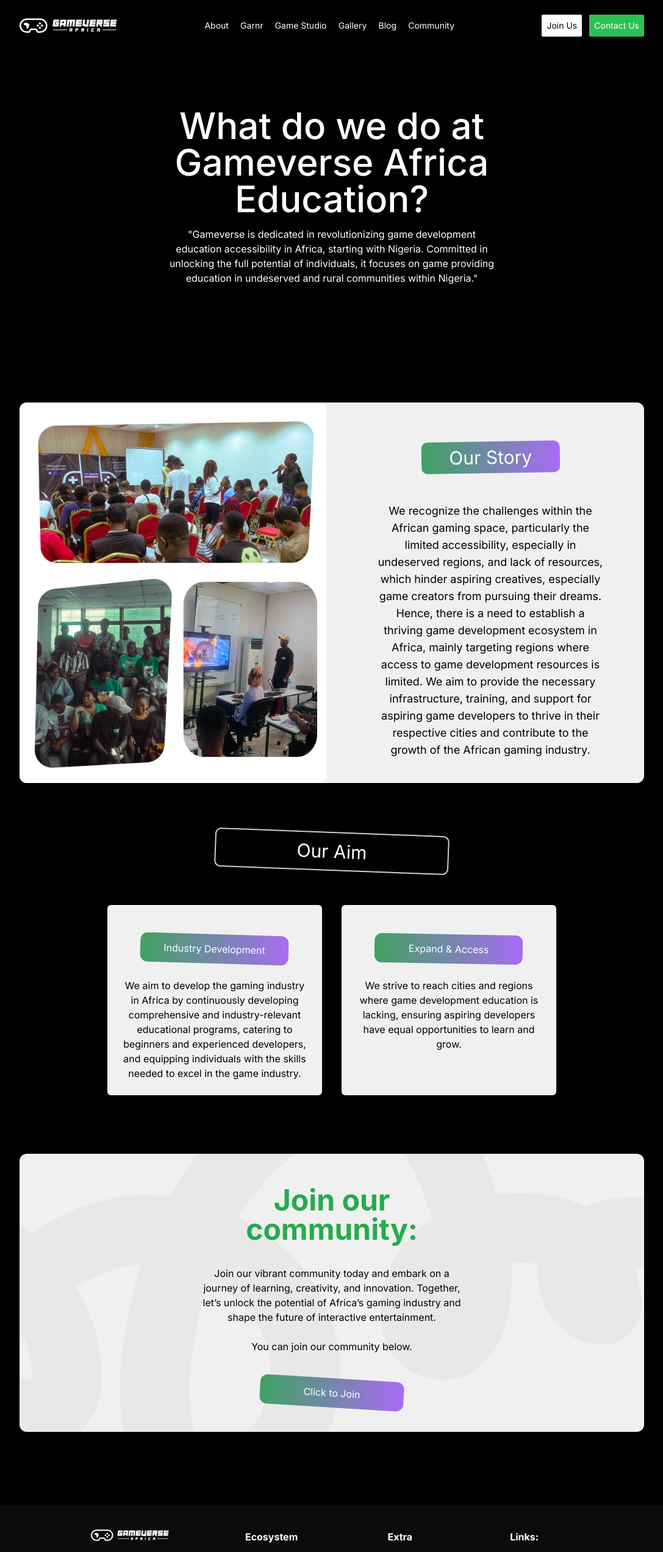
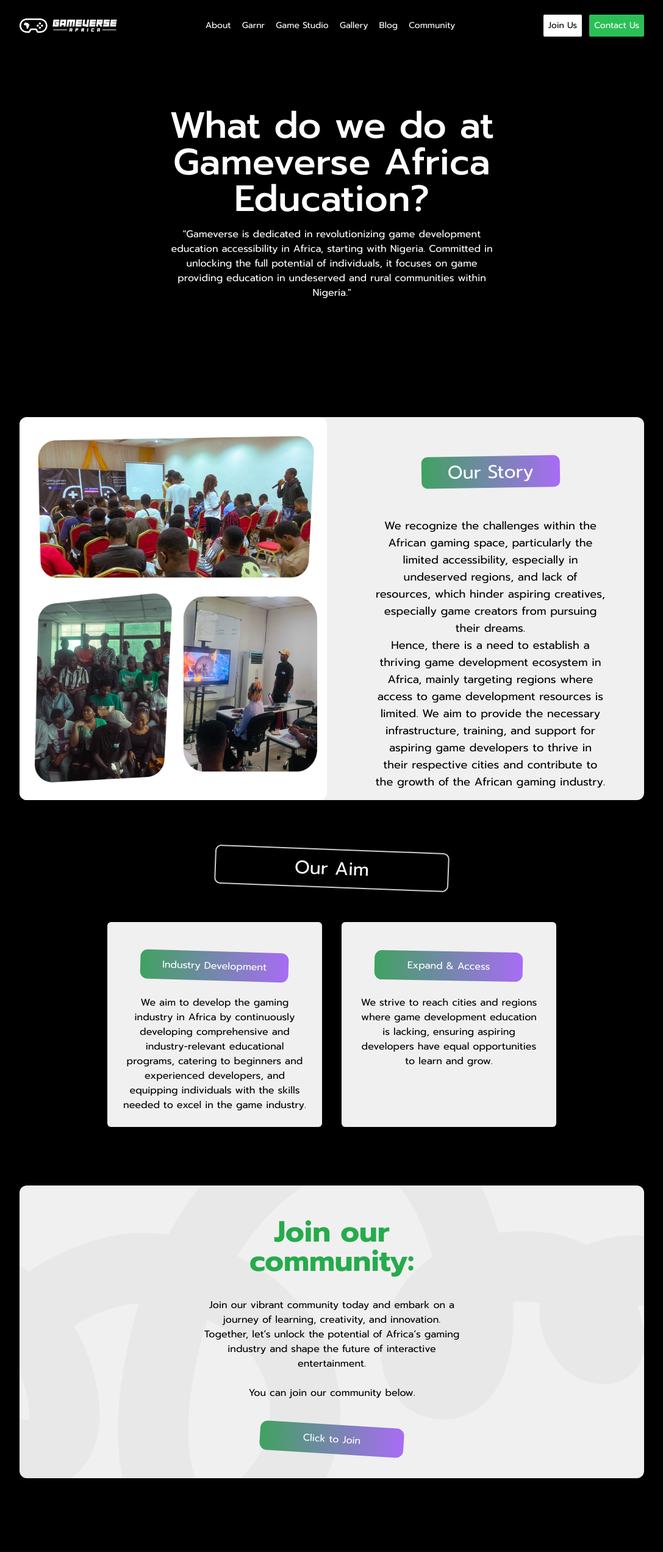
Before and after one commit to Six-Path-Studio/game-project, a Next.js app: page /about in a window 1280 px wide. Shown: the top 2545 px of the page at 61% size, without its empty margins (96-1183 px from the left). Built offline with nearby package versions, Linux system fonts and the light colour scheme.

Commit message:
updates commit

```diff
--- a/src/app/globals.css
+++ b/src/app/globals.css
@@ -1,13 +1,13 @@
+@import url('https://fonts.googleapis.com/css2?family=Prompt:ital,wght@0,100;0,200;0,300;0,400;0,500;0,600;0,700;0,800;0,900;1,100;1,200;1,300;1,400;1,500;1,600;1,700;1,800;1,900&display=swap');
+
 @tailwind base;
 @tailwind components;
 @tailwind utilities;
 
-@import url('https://fonts.googleapis.com/css2?family=Prompt:ital,wght@0,100;0,200;0,300;0,400;0,500;0,600;0,700;0,800;0,900;1,100;1,200;1,300;1,400;1,500;1,600;1,700;1,800;1,900&display=swap');
-
 body {
   background-color: #000000;
   color: white;
-  font-family: "Prompt", sans-serif;
+  font-family: "Prompt", sans-serif !important;
 }
 
 .btn {
--- a/src/app/layout.jsx
+++ b/src/app/layout.jsx
@@ -4,8 +4,8 @@
 const inter = Inter({ subsets: ["latin"] });
 
 export const metadata = {
-  title: "Create Next App",
-  description: "Generated by create next app",
+  title: "Gameverse Africa",
+  description: "Gameverse Africa",
 };
 
 export default function RootLayout({ children }) {
--- a/src/components/CTA.jsx
+++ b/src/components/CTA.jsx
@@ -9,7 +9,9 @@
         <p className="p-6 text-black">Join our vibrant community today and embark on a journey of learning, creativity, and innovation. Together, let’s unlock the potential of Africa’s gaming industry and shape the future of interactive entertainment.</p>
         <p className='text-black'>
           You can join our community below.</p>
+        <a href="https://chat.whatsapp.com/H9brcZujqA31P0a65CIdno">
           <div className='btn p-3 w-1/2 mx-auto mt-10 rotate-[3.49deg] rounded-xl'>Click to Join</div>
+        </a>
         {/* <div className="flex justify-between mt-4">
           <button className="bg-[#5627FF] w-full text-white p-3 rounded-md text-sm font-medium">Click to join our community</button>
           <button className="bg-[#EF5DA8] w-full text-white p-3 rounded-md text-sm font-medium ml-6">Learn More Here</button>
--- a/src/components/HeaderNav.jsx
+++ b/src/components/HeaderNav.jsx
@@ -18,7 +18,7 @@
         <Link href={"/garnr"}>
           <p>Garnr</p>
         </Link>
-        <p>Game Studio</p>
+        <a href="https://sixpathstudio.xyz/">        <p>Game Studio</p></a>
         <Link href={"/gallery"}>
           <p>Gallery</p>
         </Link>
@@ -47,7 +47,8 @@
           <Link href={"/garnr"}>
             <p className='my-4'>Garnr</p>
           </Link>
-          <p className='my-4'>Game Studio</p>
+          <a href="https://sixpathstudio.xyz/"><p className='my-4'>Game Studio</p>
+          </a>
           <Link href={"/gallery"}>
             <p className='my-4'>Gallery</p>
           </Link>
```
